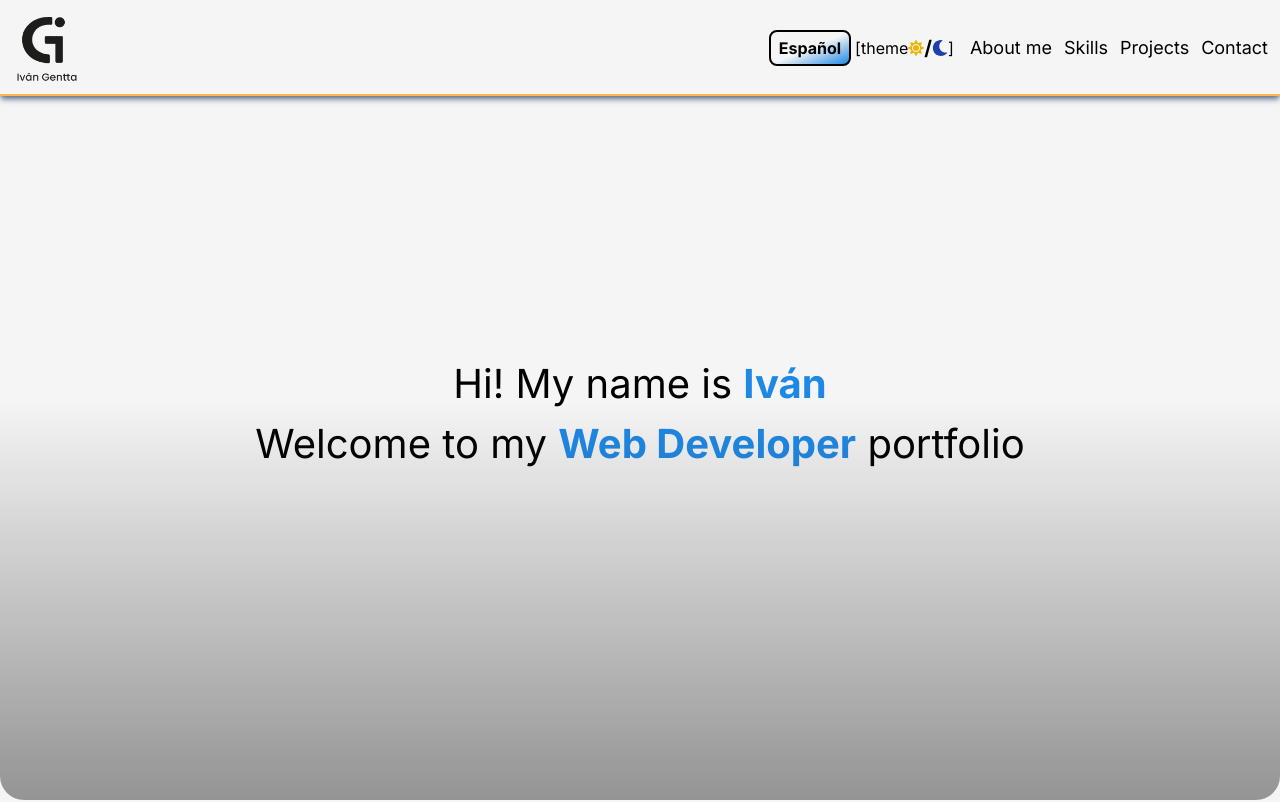
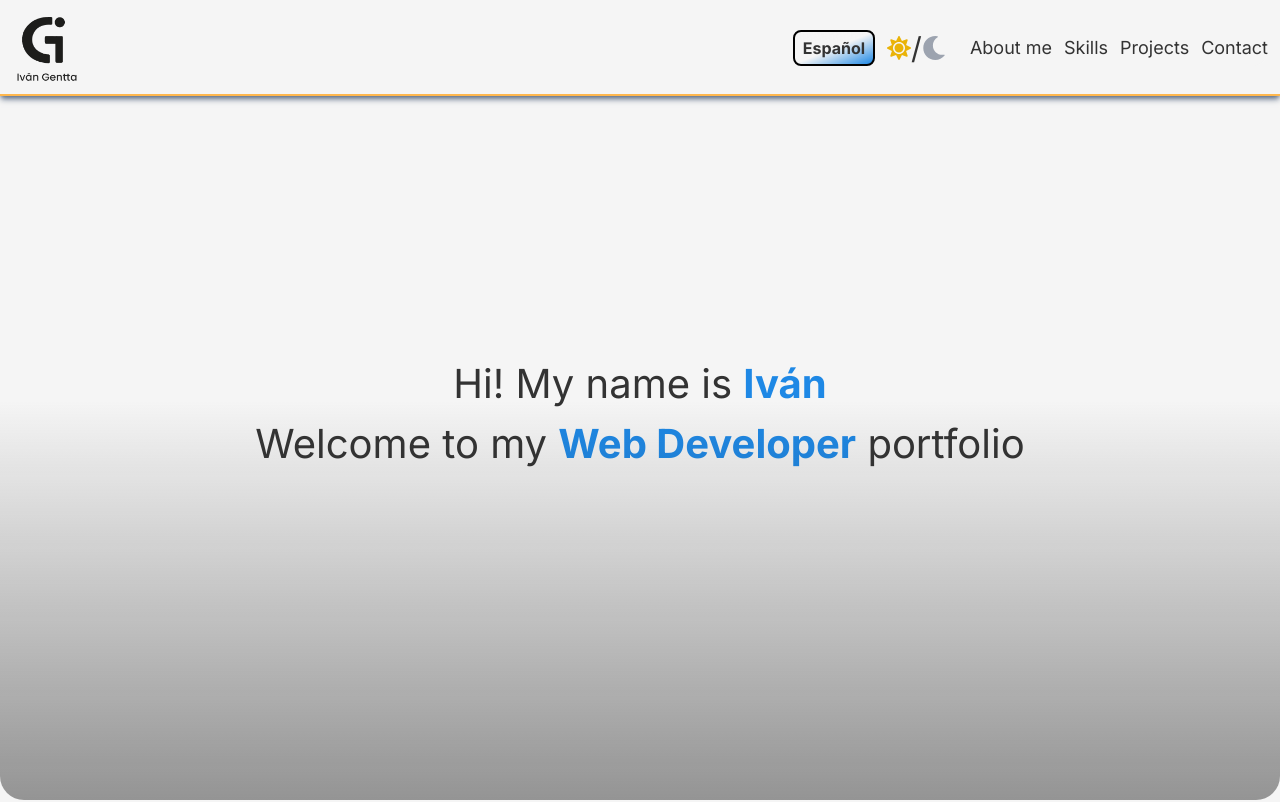
Before and after one commit to IvanGentta/newPortfolio, a Next.js app: page / in a window 1280 px wide. Shown: the top 802 px of the page. Built offline with nearby package versions, Linux system fonts and the light colour scheme.

Commit message:
light/dark themes

```diff
--- a/app/contact/page.tsx
+++ b/app/contact/page.tsx
@@ -177,7 +177,7 @@ export default function Contact() {
           onSubmit={handleSubmit}
           method="post"
           className="flex flex-col items-center justify-center py-4 border-4 border-iviSecondary rounded-3xl
-        w-full h-auto max-w-[1200px] sm:h-auto bg-iviExtra shadow-lg mt-24"
+        w-full h-auto max-w-[1200px] sm:h-auto shadow-lg shadow-iviShadow mt-24"
           style={{
             backgroundImage: `url(${bgPattern.src})`,
             backgroundSize: "cover",
--- a/app/globals.css
+++ b/app/globals.css
@@ -5,3 +5,15 @@
 html {
   scroll-behavior: smooth;
 }
+
+:root {
+  --iviSecondary: #ffb74d;
+  --iviBackground: #f5f5f5;
+  --iviText: #333333;
+}
+
+.dark {
+  --iviSecondary: #8f4600;
+  --iviBackground: #1d1d1d;
+  --iviText: #e0e0e0;
+}
--- a/app/navbar/page.tsx
+++ b/app/navbar/page.tsx
@@ -14,14 +14,30 @@ export default function Nav() {
 
   const [isMenuOpen, setIsMenuOpen] = useState(false);
 
+  const [theme, setTheme] = useState<"light" | "dark">("light");
+
   const toggleMenu = () => {
     setIsMenuOpen((prevState) => !prevState);
   };
 
-  // Evitar renderizar el contenido si estamos en una página específica
+  // Evitar renderizar el contenido si estamos en una página específica (las de los proyectos)
   const shouldRenderNav = !(
     pathname.startsWith("/projectsPage/") && pathname !== "/projectsPage"
   );
+
+  const activateLightTheme = () => {
+    setTheme("light");
+    if (typeof document !== "undefined") {
+      document.documentElement.classList.remove("dark");
+    }
+  };
+
+  const activateDarkTheme = () => {
+    setTheme("dark");
+    if (typeof document !== "undefined") {
+      document.documentElement.classList.add("dark");
+    }
+  };
 
   return shouldRenderNav ? (
     <>
@@ -35,11 +51,12 @@ export default function Nav() {
 
       <nav
         className="bg-iviBackground h-24 w-full p-3 fixed top-0 z-[200]
-        border-b-2 border-iviSecondary shadow-md shadow-iviShadow"
+        border-b-2 border-iviSecondary shadow-md shadow-iviShadow text-iviText"
       >
         <div className="flex justify-between w-full">
           <Link href="/" onClick={() => setIsMenuOpen(false)}>
             <Image
+              className="dark:filter dark:invert"
               src="/images/logoWhitePng.PNG"
               alt="Logo Gentta Iván"
               width={70}
@@ -58,9 +75,9 @@ export default function Nav() {
 
             {/* Menú desplegable */}
             <div
-              className={`absolute top-24 left-0 w-full bg-iviBackground border-2 border-iviSecondary shadow-md shadow-iviShadow rounded-b-2xl
+              className={`absolute top-24 left-0 w-full border-2 bg-iviBackground border-iviSecondary shadow-md shadow-iviShadow rounded-b-2xl
               md:static md:translate-y-0 md:opacity-100 md:flex md:items-center md:space-x-4 md:border-none md:shadow-none
-              transition-all duration-500 ease-in-out z-[200] ${
+              transition-all duration-500 ease-in-out z-[200]${
                 isMenuOpen
                   ? "translate-y-0 opacity-100 p-4"
                   : "-translate-y-[-20] opacity-0 "
@@ -68,13 +85,14 @@ export default function Nav() {
             >
               {/* Cambiar idioma y tema */}
               <div className="flex items-center pb-4 md:pb-0">
+                {/* idioma */}
                 <div>
                   <button
                     onClick={() => {
                       setIsMenuOpen(false);
                       switchLanguage(language === "en" ? "es" : "en");
                     }}
-                    className={`px-2 py-1 mx-1 font-bold rounded-lg border-2 border-black ${
+                    className={`px-2 py-1 mx-1 font-bold rounded-lg border-2 border-black dark:border-slate-300 ${
                       language === "en"
                         ? "bg-gradient-to-br from-transparent via-iviBackground to-iviPrimary"
                         : "bg-gradient-to-br from-transparent via-iviBackground to-iviSecondary"
@@ -83,17 +101,27 @@ export default function Nav() {
                     {language === "en" ? "Español" : "English"}
                   </button>
                 </div>
-                <div className="flex items-center">
-                  [theme
-                  <FaSun className="text-yellow-500" />
-                  <p className="font-bold text-xl">/</p>
-                  <FaMoon className="text-blue-800" />]
+                {/* tema */}
+                <div className="flex items-center px-2">
+                  <FaSun
+                    onClick={activateLightTheme}
+                    className={`w-6 h-6 cursor-pointer ${
+                      theme === "light" ? "text-yellow-500" : "text-gray-400"
+                    }`}
+                  />
+                  <p className="text-3xl">/</p>
+                  <FaMoon
+                    onClick={activateDarkTheme}
+                    className={`w-6 h-6 cursor-pointer ${
+                      theme === "dark" ? "text-blue-800" : "text-gray-400"
+                    }`}
+                  />
                 </div>
               </div>
 
               {/* Lista de enlaces */}
               <div>
-                <div className="mb-4 border-b border-iviExtraDark md:hidden" />
+                <div className="mb-4 border-b border-iviExtraDark md:hidden dark:border-iviText" />
                 <ul
                   className="flex flex-col text-lg space-y-3
                   md:flex-row md:space-x-3 md:space-y-0"
--- a/app/page.tsx
+++ b/app/page.tsx
@@ -22,12 +22,12 @@ export default function Home() {
   );
 
   return (
-    <main className="w-full h-auto bg-iviBackground">
+    <main className="w-full h-auto bg-iviBackground text-iviText">
       <div className="min-h-screen flex flex-col items-center justify-center text-center mx-1">
         <p className="flex items-center h-7 relative font-mono">
           {text}
           {showCursor && (
-            <span className="w-[2px] h-6 bg-black animate-blink absolute top-0 left-full" />
+            <span className="w-[2px] h-6 bg-iviText animate-blink absolute top-0 left-full" />
           )}
         </p>
         <h1 className="text-[40px]">
--- a/app/projectsPage/[projectId]/page.tsx
+++ b/app/projectsPage/[projectId]/page.tsx
@@ -82,7 +82,7 @@ export default function ProjectDetailsPage({
   }
 
   return (
-    <div className="p-8 bg-iviBackground h-screen w-full md:overflow-hidden relative">
+    <div className="p-8 bg-iviBackground text-iviText h-screen w-full md:overflow-hidden relative">
       <div className="absolute top-0 left-0 w-full h-full z-10">
         <Image
           src={project.img}
@@ -104,7 +104,7 @@ export default function ProjectDetailsPage({
             <p className="mb-4">{project.description}</p>
           </div>
 
-          <div className="w-[200px] p-2 border-2 border-black rounded-lg shadow-xl shadow-iviShadow">
+          <div className="w-[200px] p-2 border-2 border-iviSecondary rounded-lg shadow-xl shadow-iviShadow">
             <h2 className="text-xl font-semibold">
               {translations[language].techs}
             </h2>
@@ -120,7 +120,7 @@ export default function ProjectDetailsPage({
             href={project.repo}
             target="_blank"
             rel="noopener noreferrer"
-            className="px-5 py-2 bg-gradient-to-br from-transparent via-iviBackground to-iviPrimary font-bold rounded-lg border-2 border-black"
+            className="px-5 py-2 bg-gradient-to-br from-transparent via-iviBackground to-iviPrimary font-bold rounded-lg border-2 border-black "
           >
             Code
           </a>
@@ -128,7 +128,7 @@ export default function ProjectDetailsPage({
             href={project.deploy}
             target="_blank"
             rel="noopener noreferrer"
-            className="px-5 py-2 bg-gradient-to-br from-transparent via-iviBackground to-iviSecondary font-bold rounded-lg border-2 border-black"
+            className="px-5 py-2 bg-gradient-to-br from-transparent via-iviBackground to-iviSecondary font-bold rounded-lg border-2 border-black "
           >
             Demo
           </a>
--- a/app/projectsPage/projectItem.tsx
+++ b/app/projectsPage/projectItem.tsx
@@ -19,9 +19,9 @@ const ProjectItem: React.FC<ProjectItemProps> = ({
   const { language } = useLanguage();
   return (
     <div
-      className="relative flex items-center justify-center h-auto w-full shadow-xl shadow-iviShadow text-iviText
+      className="relative flex items-center justify-center h-auto w-full shadow-md shadow-iviShadow
     rounded-xl p-4 group hover:bg-gradient-to-br from-iviPrimary via-iviBackground to-iviBackground  md:m-0
-    border-2 border-black z-10"
+    border-2 border-black z-10 dark:border-slate-300"
     >
       {/* Fondo degradado */}
       <div
@@ -43,13 +43,13 @@ const ProjectItem: React.FC<ProjectItemProps> = ({
         <h2 className="text-2xl tracking-widest text-center font-black">
           {name}
         </h2>
-        <p className="text-md text-center  font-bold">{info}</p>
+        <p className="text-md text-center font-bold">{info}</p>
 
         {/* Enlace dinámico */}
         <Link href={`/projectsPage/${name.toLowerCase().replace(/\s+/g, "-")}`}>
           <p
             className="text-center py-3 px-6 rounded-lg bg-iviSecondary font-black text-lg
-          border-2 border-black hover:bg-iviSecondary/50 cursor-pointer"
+          border-2 border-black cursor-pointer dark:border-slate-300"
           >
             {translations[language].infoButton}
           </p>
--- a/app/skills/page.tsx
+++ b/app/skills/page.tsx
@@ -52,13 +52,13 @@ export default function Skills() {
           {/* Flechas */}
           <button
             onClick={handlePrev}
-            className="absolute left-0 top-1/2 -translate-y-1/2 z-10 transition hover:scale-110 hover:text-iviText"
+            className="absolute left-0 top-1/2 -translate-y-1/2 z-10 transition hover:scale-110"
           >
             <FaChevronLeft size={40} />
           </button>
           <button
             onClick={handleNext}
-            className="absolute right-0 top-1/2 -translate-y-1/2 z-10 transition hover:scale-110 hover:text-iviText"
+            className="absolute right-0 top-1/2 -translate-y-1/2 z-10 transition hover:scale-110"
           >
             <FaChevronRight size={40} />
           </button>
@@ -67,8 +67,8 @@ export default function Skills() {
               <div
                 key={index}
                 className="keen-slider__slide flex flex-col items-center justify-center bg-gradient-to-br
-                from-iviPrimaryDark via-iviBackground to-iviPrimaryDark border-4 border-black
-                rounded-lg shadow-lg h-60"
+                from-iviPrimary via-iviBackground to-iviPrimary border-4 border-black dark:border-slate-300
+                rounded-lg h-60"
               >
                 <Image
                   src={panel.img}
@@ -77,9 +77,7 @@ export default function Skills() {
                   height={112}
                   className="w-28 h-28 object-contain mb-4"
                 />
-                <h2 className="text-2xl font-bold text-iviText">
-                  {panel.title}
-                </h2>
+                <h2 className="text-2xl font-bold">{panel.title}</h2>
               </div>
             ))}
           </div>
--- a/tailwind.config.ts
+++ b/tailwind.config.ts
@@ -1,6 +1,7 @@
 import type { Config } from "tailwindcss";
 
 const config: Config = {
+  darkMode: "class",
   content: [
     "./pages/**/*.{js,ts,jsx,tsx,mdx}",
     "./components/**/*.{js,ts,jsx,tsx,mdx}",
@@ -10,21 +11,11 @@ const config: Config = {
     extend: {
       colors: {
         iviPrimary: "#1E88E5",
-        iviSecondary: "#FFB74D",
-        iviBackground: "#F5F5F5",
-        iviText: "#333333",
+        iviSecondary: "var(--iviSecondary)",
+        iviBackground: "var(--iviBackground)",
+        iviText: "var(--iviText)",
         iviExtra: "#E0E0E0",
-        iviExtra2: "#FFFFFF",
         iviShadow: "#64748B",
-
-        //oscuro
-        iviPrimaryDark: "#64B5F6",
-        iviSecondaryDark: "#FFA726",
-        iviBackgroundDark: "#121212",
-        iviTextDark: "#E0E0E0",
-        iviExtraDark: "#424242",
-        iviExtra2Dark: "#1E88E5",
-        iviShadowDark: "",
       },
       keyframes: {
         blink: {
```
